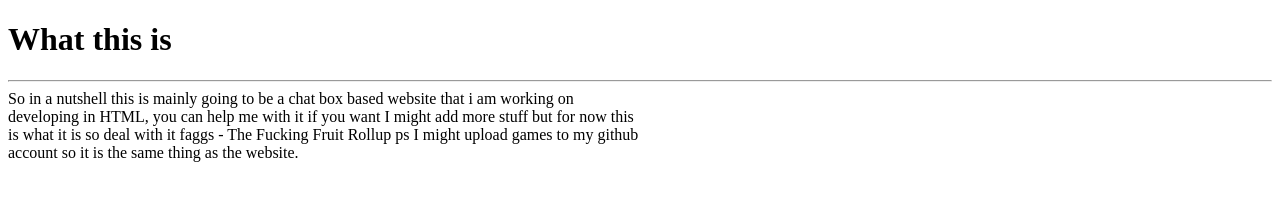
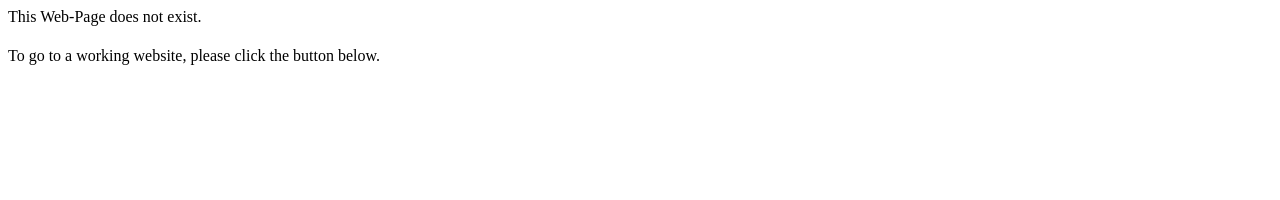
Before and after one commit to perpetualpopcorn/perpetualpopcorn.github.io, a plain HTML site: page index.html in a window 1280 px wide. Drawn offline with Linux system fonts and the light colour scheme.

Commit message:
Dont Alk
idk

```diff
--- a/index.html
+++ b/index.html
@@ -1,25 +1,15 @@
-<!DOCTYPE html>
 <html>
-	<head>
-		<title>Perpetual Popcorn offical website(dont judge faggots)</title>
-	</head>
 
-    <h1>
-	    What this is
-	</h1>
+<TITLE>404 Not Found</TITLE>
 
-	<hr></hr>
+<head>
+This Web-Page does not exist.
+</head>
 
-	<div>
-      <div style="width:50%;"
+<h1></h1>
 
-	    <p>
-		    So in a nutshell this is mainly going to be a chat box based website
-			that i am working on developing in HTML, you can help me with it if you want
-			I might add more stuff but for now this is what it is so deal with it faggs - The Fucking Fruit Rollup
-			ps I might upload games to my github account so it is the same thing as the website.
-		</p>
-
-	</div>
+<body>
+To go to a working website, please click the button below.
+</body>
 
 </html>
```
